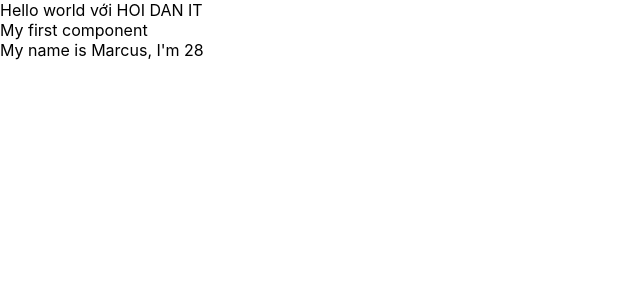
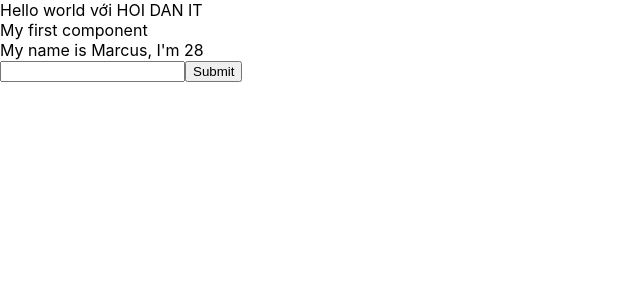
Before and after one commit to antking19/hoidanit-react-basic-course-again-1, a React (Create React App) app: page / in a window 1280 px wide. Shown: the top 300 px of the page, without its empty margins (0-640 px from the left). Built offline with nearby package versions, Linux system fonts and the light colour scheme.

Commit message:
video 21 Form with React

```diff
--- a/src/components/MyComponent.js
+++ b/src/components/MyComponent.js
@@ -5,11 +5,35 @@ class MyComponent extends React.Component {
         name: "Marcus",
         age: 28,
     };
+
+    handleClick() {
+        console.log(">> Click Event");
+        this.setState({
+            name: "Kien Cuong",
+            age: 33,
+        });
+    }
+
+    handleOnChangeInput = (event) => {
+        event.preventDefault();
+        this.setState({
+            name: event.target.value,
+        });
+    };
+
     render() {
         return (
             <div>
                 My first component <br />
                 My name is {this.state.name}, I'm {this.state.age}
+                {/* <button onClick={() => this.handleClick()}>Click Me</button> */}
+                <form>
+                    <input
+                        type="text"
+                        onChange={(event) => this.handleOnChangeInput(event)}
+                    />
+                    <button>Submit</button>
+                </form>
             </div>
         );
     }
```
